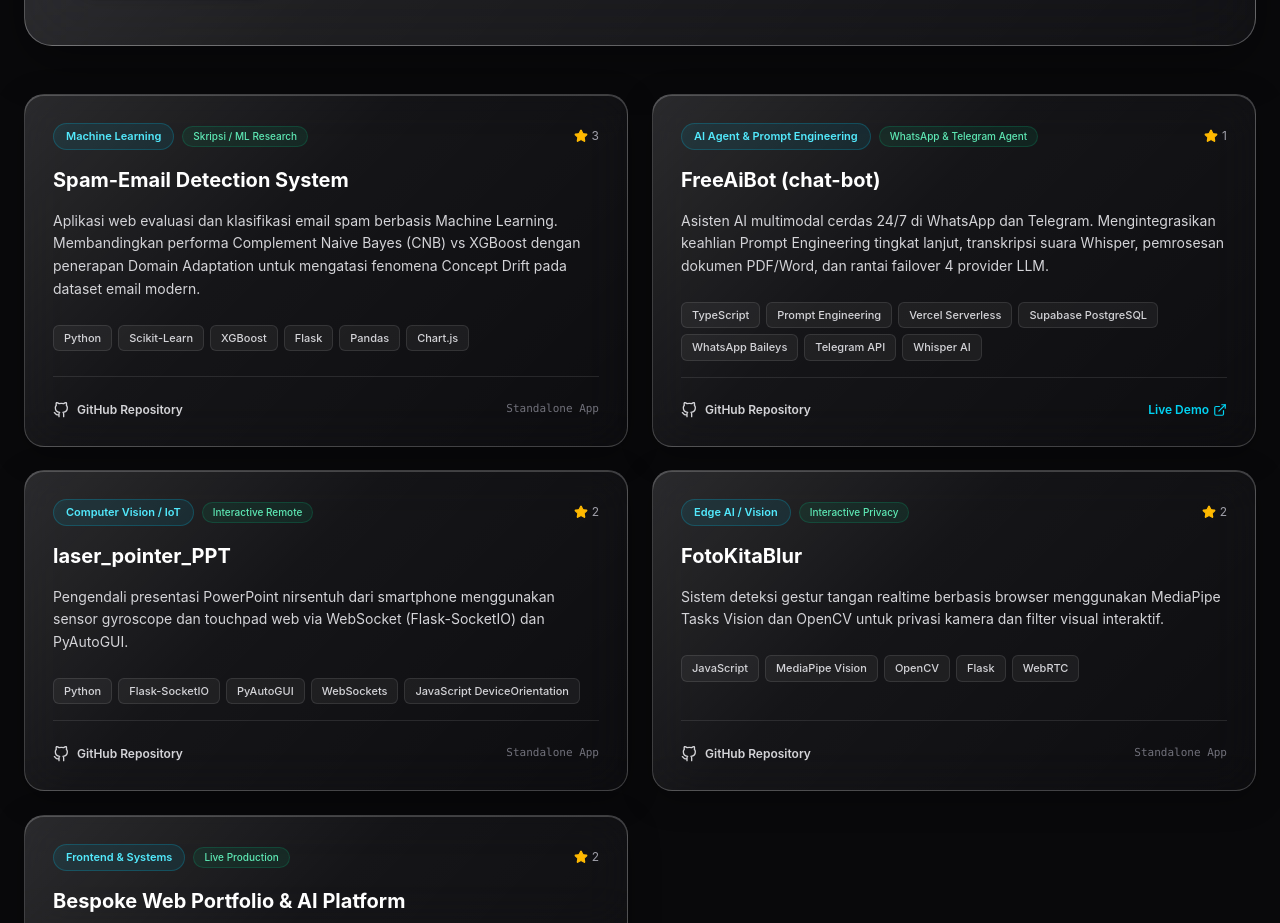
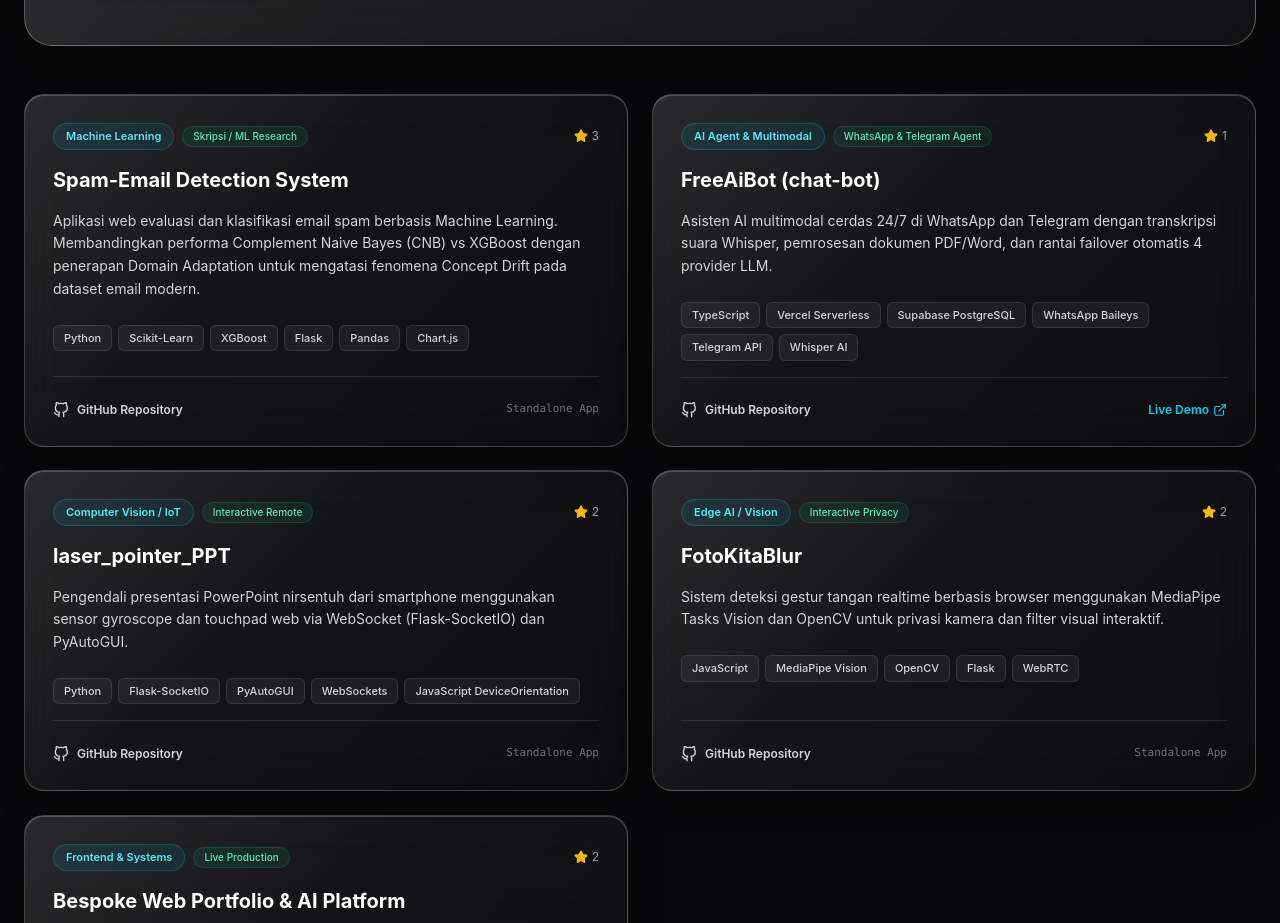
Before and after one commit to Raflyf/web-portofolio, a React (Vite) app: page / in a window 1280 px wide. Shown: the part 3920-4843 px from the top of the page. Built offline with nearby package versions, Linux system fonts and the light colour scheme; no server answers.

Commit message:
fix: align prompt engineering skill to developer profile and clean FreeAiBot card description

```diff
--- a/package.json
+++ b/package.json
@@ -1,6 +1,6 @@
 {
   "name": "rafly-firmansyah-portfolio",
-  "version": "10.689.0",
+  "version": "10.690.0",
   "description": "Bespoke Portfolio & Developer Lab for Rafly Firmansyah",
   "type": "module",
   "private": true,
--- a/src/components/terminal/TerminalAI.jsx
+++ b/src/components/terminal/TerminalAI.jsx
@@ -21,15 +21,16 @@ const COMMAND_REGISTRY = {
     "Backend: Python, Node.js, Flask-SocketIO, RESTful APIs",
     "Jaringan & Sistem: MikroTik RouterOS v7 (MTCNA Certified), Linux",
     "Database: PostgreSQL, Supabase RLS, SQLite",
-    "AI/ML: PyTorch, Sentence-Transformers, Scikit-Learn, XGBoost, MediaPipe"
+    "AI/ML: PyTorch, Sentence-Transformers, Prompt Engineering, Scikit-Learn, XGBoost, MediaPipe"
   ],
   projects: () => [
     "--- OPEN SOURCE PROJECTS & RESEARCH ---",
     "1. OpenPlagiarismChecker - Mesin Riset Pemeriksa Dokumen Akademik NLP (SBERT & N-Gram)",
     "2. Spam-Email Detection System - Riset Skripsi S1 (CNB vs XGBoost + Domain Adaptation)",
-    "3. laser_pointer_PPT - Pengendali Presentasi Nirsentuh (Gyroscope & WebSockets)",
-    "4. FotoKitaBlur - Real-time Hand Gesture & Face Tracking (MediaPipe & OpenCV)",
-    "5. Web Portofolio & AI Platform - React 19, Tailwind, Framer Motion, Supabase RAG",
+    "3. FreeAiBot - Asisten AI Multimodal 24/7 (WhatsApp & Telegram, Whisper, Multi-Provider Failover)",
+    "4. laser_pointer_PPT - Pengendali Presentasi Nirsentuh (Gyroscope & WebSockets)",
+    "5. FotoKitaBlur - Real-time Hand Gesture & Face Tracking (MediaPipe & OpenCV)",
+    "6. Web Portofolio & AI Platform - React 19, Tailwind, Framer Motion, Supabase RAG",
     "Cek selengkapnya di GitHub: https://github.com/Raflyf"
   ],
   certifs: () => [
--- a/src/data.js
+++ b/src/data.js
@@ -84,18 +84,18 @@ export const PROJECTS_DATA_I18N = {
       id: "chat-bot",
       title: "FreeAiBot (chat-bot)",
       category: "ai-ml",
-      categoryLabel: "AI Agent & Prompt Engineering",
+      categoryLabel: "AI Agent & Multimodal",
       badge: "WhatsApp & Telegram Agent",
-      description: "Asisten AI multimodal cerdas 24/7 di WhatsApp dan Telegram. Mengintegrasikan keahlian Prompt Engineering tingkat lanjut, transkripsi suara Whisper, pemrosesan dokumen PDF/Word, dan rantai failover 4 provider LLM.",
-      longDescription: "FreeAiBot adalah agen kecerdasan buatan multimodal mandiri yang dirancang untuk beroperasi 24/7 pada platform pesan instan WhatsApp (via Baileys) dan Telegram Bot API dengan backend Vercel Serverless dan Supabase PostgreSQL. Proyek ini mendemonstrasikan keahlian Prompt Engineering sistemik, pengelolaan memori percakapan berlanjut dengan koreksi /salah, pipeline ekspor dataset prompt-completion (JSONL/CSV) untuk fine-tuning LLM, transkripsi suara OpenAI Whisper (~500ms), serta rotasi failover multi-provider (xKiro Gateway, Groq, Google Gemini, OpenRouter).",
+      description: "Asisten AI multimodal cerdas 24/7 di WhatsApp dan Telegram dengan transkripsi suara Whisper, pemrosesan dokumen PDF/Word, dan rantai failover otomatis 4 provider LLM.",
+      longDescription: "FreeAiBot adalah agen kecerdasan buatan multimodal mandiri yang dirancang untuk beroperasi 24/7 pada platform pesan instan WhatsApp (via Baileys) dan Telegram Bot API dengan backend Vercel Serverless dan Supabase PostgreSQL. Dilengkapi pengelolaan memori percakapan kontekstual dengan koreksi /salah, pipeline ekspor dataset prompt-completion (JSONL/CSV) untuk fine-tuning LLM, transkripsi suara OpenAI Whisper (~500ms), serta rotasi failover multi-provider (xKiro Gateway, Groq, Google Gemini, OpenRouter).",
       keyFeatures: [
-        "Penerapan Advanced Prompt Engineering & ekspor dataset JSONL/CSV untuk fine-tuning LLM",
+        "Pipeline ekspor dataset prompt-completion (JSONL/CSV) untuk fine-tuning LLM",
         "Multimodal menyeluruh: transkripsi audio Whisper, analisis dokumen PDF/Word, dan pemahaman gambar",
         "Rantai failover otomatis 4 provider LLM (xKiro, Groq, Google Gemini, OpenRouter)",
         "Memori percakapan berkelanjutan dengan dukungan perintah koreksi interaktif /salah",
         "Arsitektur serverless 24/7 di Vercel terhubung ke Supabase PostgreSQL untuk telemetri logging"
       ],
-      techStack: ["TypeScript", "Prompt Engineering", "Vercel Serverless", "Supabase PostgreSQL", "WhatsApp Baileys", "Telegram API", "Whisper AI"],
+      techStack: ["TypeScript", "Vercel Serverless", "Supabase PostgreSQL", "WhatsApp Baileys", "Telegram API", "Whisper AI"],
       githubUrl: "https://github.com/Raflyf/chat-bot",
       demoUrl: "https://free-chatbot-ai.vercel.app",
       stars: 1
@@ -204,18 +204,18 @@ export const PROJECTS_DATA_I18N = {
       id: "chat-bot",
       title: "FreeAiBot (chat-bot)",
       category: "ai-ml",
-      categoryLabel: "AI Agent & Prompt Engineering",
+      categoryLabel: "AI Agent & Multimodal",
       badge: "WhatsApp & Telegram Agent",
-      description: "Intelligent 24/7 multimodal AI assistant operating on WhatsApp and Telegram. Engineered with advanced Prompt Engineering, Whisper voice transcription, document parsing, and a 4-tier LLM provider failover cascade.",
-      longDescription: "FreeAiBot is a self-hosted multimodal conversational AI agent engineered for 24/7 reliability across WhatsApp (via Baileys) and Telegram Bot API, powered by Vercel Serverless and Supabase PostgreSQL. The project showcases systematic Prompt Engineering expertise, continuous conversational memory with interactive /salah correction commands, prompt-completion dataset export pipelines (JSONL/CSV) for LLM fine-tuning, ultra-fast Whisper voice transcription (~500ms), and resilient multi-provider failover routing (xKiro Gateway, Groq, Google Gemini, OpenRouter).",
+      description: "Intelligent 24/7 multimodal AI assistant operating on WhatsApp and Telegram featuring Whisper voice transcription, PDF/Word document processing, and a 4-tier LLM provider failover cascade.",
+      longDescription: "FreeAiBot is a self-hosted multimodal conversational AI agent engineered for 24/7 reliability across WhatsApp (via Baileys) and Telegram Bot API, powered by Vercel Serverless and Supabase PostgreSQL. Features include contextual conversational memory with interactive /salah correction commands, prompt-completion dataset export pipelines (JSONL/CSV) for LLM fine-tuning, ultra-fast Whisper voice transcription (~500ms), and resilient multi-provider failover routing (xKiro Gateway, Groq, Google Gemini, OpenRouter).",
       keyFeatures: [
-        "Advanced Prompt Engineering implementation & JSONL/CSV dataset curation for LLM fine-tuning",
+        "Prompt-completion dataset export pipeline (JSONL/CSV) for LLM fine-tuning",
         "Comprehensive multimodality: Whisper voice transcription, PDF/Word document parsing, and vision",
         "Intelligent 4-tier LLM provider failover cascade (xKiro Gateway, Groq, Gemini, OpenRouter)",
         "Continuous conversational memory with real-time /salah correction command support",
         "24/7 Serverless architecture on Vercel backed by Supabase PostgreSQL for telemetry & audit logs"
       ],
-      techStack: ["TypeScript", "Prompt Engineering", "Vercel Serverless", "Supabase PostgreSQL", "WhatsApp Baileys", "Telegram API", "Whisper AI"],
+      techStack: ["TypeScript", "Vercel Serverless", "Supabase PostgreSQL", "WhatsApp Baileys", "Telegram API", "Whisper AI"],
       githubUrl: "https://github.com/Raflyf/chat-bot",
       demoUrl: "https://free-chatbot-ai.vercel.app",
       stars: 1
```
